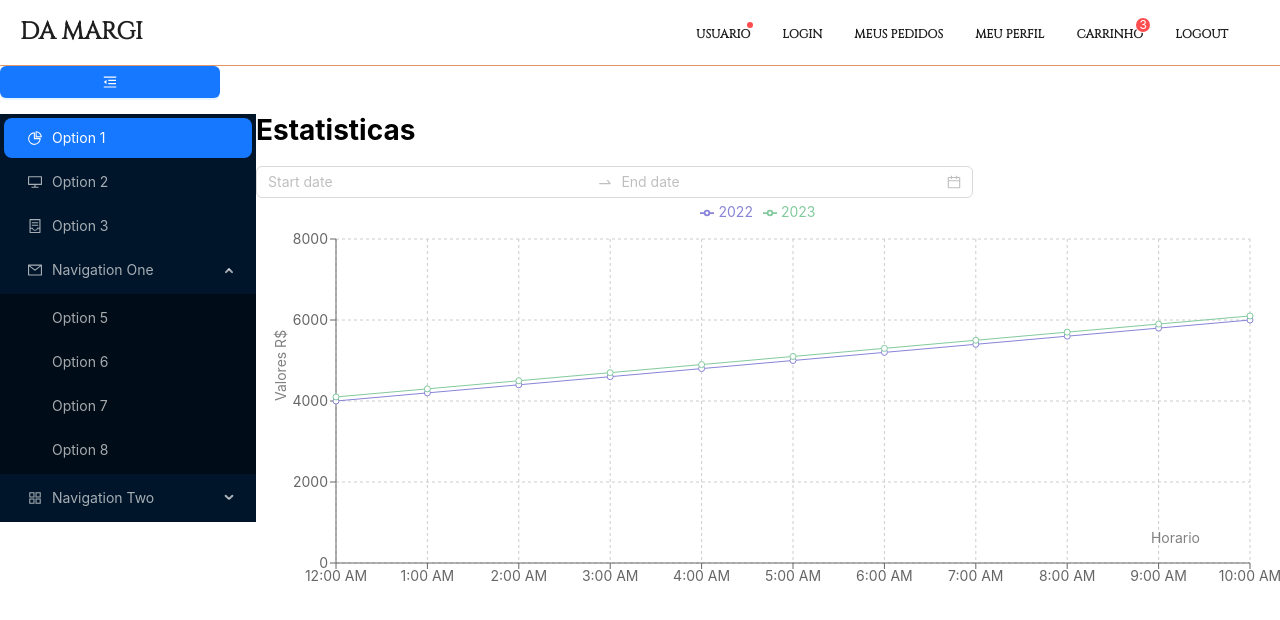
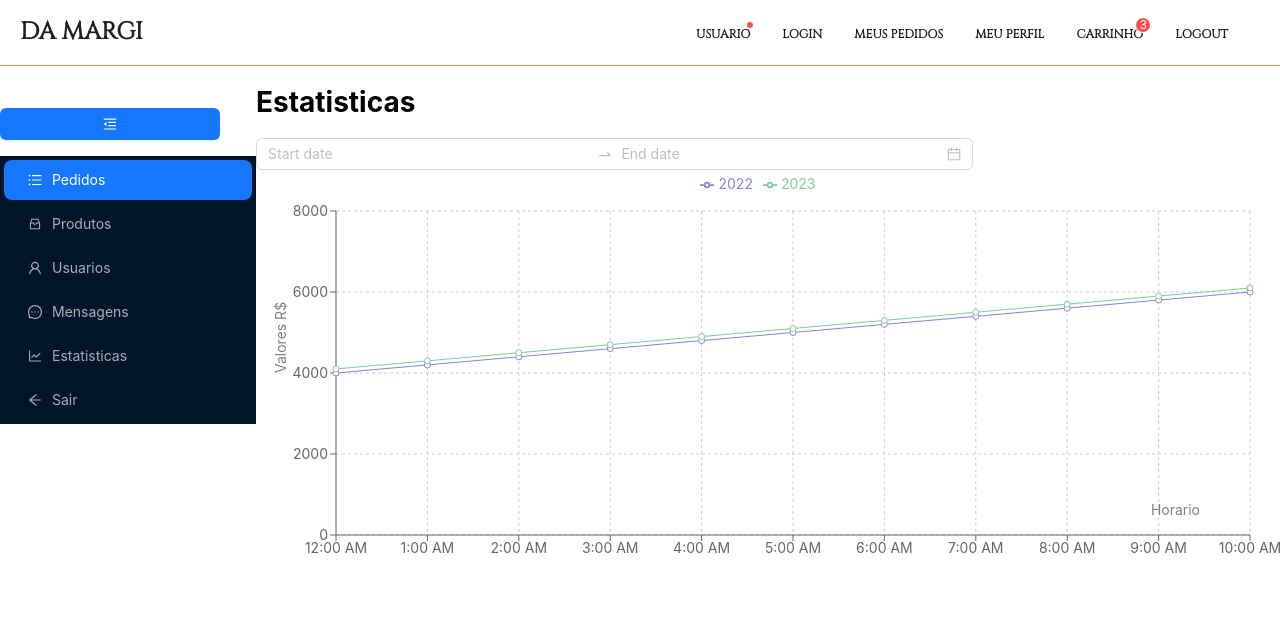
Before and after one commit to guibeutler/MERN-Stack-Project-E-commerce, a React (Create React App) app in the folder frontend/: page /admin/analytics in a window 1280 px wide. Shown: the top 620 px of the page. Built offline with nearby package versions, Linux system fonts and the light colour scheme; a web font is replaced by a local one.

Commit message:
adjustment admin navbar

```diff
--- a/frontend/src/components/AdminNavbar/index.tsx
+++ b/frontend/src/components/AdminNavbar/index.tsx
@@ -94,12 +94,18 @@
 import React, { useState } from 'react'
 import {
 	AppstoreOutlined,
+	ArrowLeftOutlined,
 	ContainerOutlined,
 	DesktopOutlined,
+	InboxOutlined,
+	LineChartOutlined,
 	MailOutlined,
 	MenuFoldOutlined,
 	MenuUnfoldOutlined,
+	MessageOutlined,
 	PieChartOutlined,
+	UnorderedListOutlined,
+	UserOutlined,
 } from '@ant-design/icons'
 import type { MenuProps } from 'antd'
 import { Button, Menu } from 'antd'
@@ -123,26 +129,12 @@ function getItem(
 }
 
 const items: MenuItem[] = [
-	getItem('Option 1', '1', <PieChartOutlined />),
-	getItem('Option 2', '2', <DesktopOutlined />),
-	getItem('Option 3', '3', <ContainerOutlined />),
-
-	getItem('Navigation One', 'sub1', <MailOutlined />, [
-		getItem('Option 5', '5'),
-		getItem('Option 6', '6'),
-		getItem('Option 7', '7'),
-		getItem('Option 8', '8'),
-	]),
-
-	getItem('Navigation Two', 'sub2', <AppstoreOutlined />, [
-		getItem('Option 9', '9'),
-		getItem('Option 10', '10'),
-
-		getItem('Submenu', 'sub3', null, [
-			getItem('Option 11', '11'),
-			getItem('Option 12', '12'),
-		]),
-	]),
+	getItem('Pedidos', '1', <UnorderedListOutlined />),
+	getItem('Produtos', '2', <InboxOutlined />),
+	getItem('Usuarios', '3', <UserOutlined />),
+	getItem('Mensagens', '4', <MessageOutlined />),
+	getItem('Estatisticas', '5', <LineChartOutlined />),
+	getItem('Sair', '6', <ArrowLeftOutlined />),
 ]
 
 const AdminNavbar: React.FC = () => {
```
